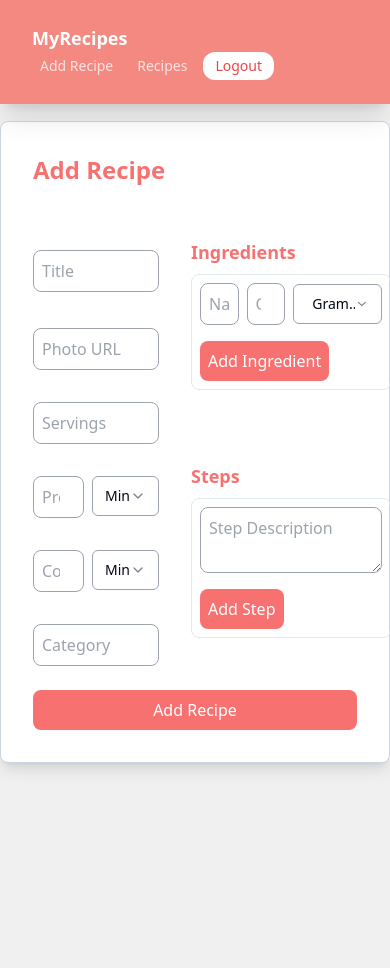
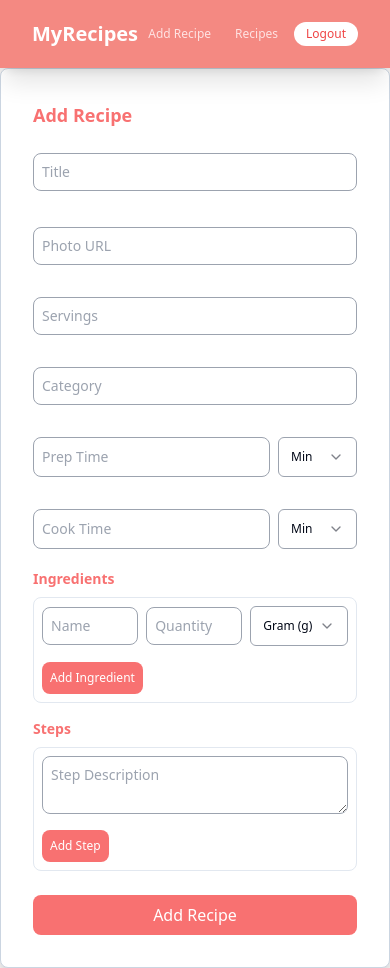
Before and after one commit to Karanrajsinh/MyFoodRecipe, a React (Vite) app: page /main/add-recipe in a window 390 px wide. Before the commit the page ends 844 px from the top, so only its background shows below. Built offline with nearby package versions, Linux system fonts and the light colour scheme; no server answers; sample sign-in values are in the browser's storage.

Commit message:
made app responsive with real-time user feedback

```diff
--- a/src/app_components/Navbar.jsx
+++ b/src/app_components/Navbar.jsx
@@ -6,12 +6,12 @@ function Navbar() {
 
   const auth = getAuth();
   return (
-    <nav className="sticky top-0 px-0 z-50 py-6 sm:p-8 text-red-100 shadow-xl bg-[#f48982]">
+    <nav className="sticky top-0 px-0 z-50 py-5 sm:p-8 text-red-100 shadow-xl bg-[#f48982]">
       <div className="container flex flex-wrap items-center justify-between mx-auto">
-        <div className="text-lg font-bold text-white sm:text-2xl">
+        <div className="text-xl font-bold text-white sm:text-xl">
           <Link to="/main">MyRecipes</Link>
         </div>
-        <div className="flex space-x-2 text-sm sm:space-x-4 sm:text-base">
+        <div className="flex space-x-2 text-xs sm:space-x-4 sm:text-base">
           <Link to="/main/add-recipe" className="px-2 py-1 hover:text-white sm:px-4 sm:py-1">
             Add Recipe
           </Link>
--- a/src/app_components/SearchBar.jsx
+++ b/src/app_components/SearchBar.jsx
@@ -11,7 +11,7 @@ function SearchBar() {
     const [filter, setFilter] = useState('title');
 
     const [searchQuery, setSearchQuery] = useState('');
-    const { setFetchedRecipes } = useRecipes();
+    const { setFetchedRecipes, setNoRecipeFound, setFetchingRecipes } = useRecipes();
 
     const parameter = () => {
         if (filter === 'title') {
@@ -49,45 +49,79 @@ function SearchBar() {
             // If there's a single filter (ingredients or category), apply it
             firestoreQuery = query(firestoreQuery, filters);
         }
+        setFetchingRecipes(true);
 
         getDocs(firestoreQuery).then((response) => {
+            if (response.empty) {
+                setNoRecipeFound(true);
+                setFetchedRecipes(false);
+            }
             let data = [];
             response.forEach((doc) => {
                 data.push(doc.data())
             });
             setFetchedRecipes(data);
+            setFetchingRecipes(false);
         }).catch((error) => {
             console.error("Error getting documents: ", error);
         });
     };
 
     return (
-        <div className="flex items-center justify-center gap-8 mx-auto mt-20 w-1/8">
-            <div className="flex flex-row w-[500px] p-2 bg-white border border-gray-300 rounded-full">
+        // <div className="flex items-center justify-center gap-8 mx-auto mt-20 w-1/8">
+        //     <div className="flex flex-row w-[500px] p-2 bg-white border border-gray-300 rounded-full">
+        //         <input
+        //             type="text"
+        //             onChange={(e) => setSearchQuery(e.target.value)}
+        //             placeholder="Search recipes..."
+        //             className="flex-grow p-2 ml-2 text-gray-400 tborder-none bg-inherit placeholder-color focus:outline-none focus:ring-0"
+        //         />
+        //         <Button onClick={handleSearch} className="p-2 px-4 ml-2 text-white bg-red-400 rounded-full hover:opacity-90 hover:bg-red-500">
+        //             Search
+        //         </Button>
+        //     </div>
+        //     <div className="flex items-center justify-center gap-4">
+        //         <Select defaultValue="title" onValueChange={(value) => setFilter(value)}>
+        //             <SelectTrigger className="min-w-[150px] rounded-3xl">
+        //                 <SelectValue placeholder="title" />
+        //             </SelectTrigger>
+        //             <SelectContent className="rounded-xl">
+        //                 <SelectGroup>
+        //                     <SelectItem className="rounded-xl" value="title">Recipe Name</SelectItem>
+        //                     <SelectItem className="rounded-xl" value="ingredients">Ingredients</SelectItem>
+        //                     <SelectItem className="rounded-xl" value="category">Category</SelectItem>
+        //                 </SelectGroup>
+        //             </SelectContent>
+        //         </Select>
+        //         <p className="w-full font-semibold text-center text-red-400">Search Filter</p>
+        //     </div>
+        // </div>
+        <div className="flex flex-wrap items-center w-full gap-4 mx-1 mt-20 md:justify-center">
+            <div className="flex flex-row md:min-w-[20%] max-w-[300px] p-2 bg-white border border-gray-300 rounded-full">
                 <input
                     type="text"
                     onChange={(e) => setSearchQuery(e.target.value)}
                     placeholder="Search recipes..."
-                    className="flex-grow p-2 ml-2 text-gray-400 tborder-none bg-inherit placeholder-color focus:outline-none focus:ring-0"
+                    className="flex-grow w-1/2 p-2 ml-2 text-gray-400 border-none md:w-full md:flex-grow bg-inherit placeholder-color focus:outline-none focus:ring-0"
                 />
-                <Button onClick={handleSearch} className="p-2 px-4 ml-2 text-white bg-red-400 rounded-full hover:opacity-90 hover:bg-red-500">
+                <Button onClick={handleSearch} className="px-2 ml-2 text-xs text-white bg-red-400 rounded-full md:text-sm hover:opacity-90 hover:bg-red-500">
                     Search
                 </Button>
             </div>
             <div className="flex items-center justify-center gap-4">
                 <Select defaultValue="title" onValueChange={(value) => setFilter(value)}>
-                    <SelectTrigger className="min-w-[150px] rounded-3xl">
+                    <SelectTrigger className=" text-xs md:text-sm w-[80px] md:min-w-[150px] rounded-3xl">
                         <SelectValue placeholder="title" />
                     </SelectTrigger>
                     <SelectContent className="rounded-xl">
                         <SelectGroup>
-                            <SelectItem className="rounded-xl" value="title">Recipe Name</SelectItem>
-                            <SelectItem className="rounded-xl" value="ingredients">Ingredients</SelectItem>
-                            <SelectItem className="rounded-xl" value="category">Category</SelectItem>
+                            <SelectItem className="text-xs md:text-sm rounded-xl" value="title">Recipe Name</SelectItem>
+                            <SelectItem className="text-xs md:text-sm rounded-xl" value="ingredients">Ingredients</SelectItem>
+                            <SelectItem className="text-xs md:text-sm rounded-xl" value="category">Category</SelectItem>
                         </SelectGroup>
                     </SelectContent>
                 </Select>
-                <p className="w-full font-semibold text-center text-red-400">Search Filter</p>
+                <p className="hidden font-semibold text-center text-red-400 md:block">Search Filter</p>
             </div>
         </div>
     )
--- a/src/context/Recipes.jsx
+++ b/src/context/Recipes.jsx
@@ -6,11 +6,12 @@ const RecipeContext = createContext();
 function RecipesProvider({ children }) {
 
   const [fetchedRecipes, setFetchedRecipes] = useState([]);
-
+  const [fetchingRecipes, setFetchingRecipes] = useState(false);
+  const [noRecipeFound, setNoRecipeFound] = useState(false);
   return (
     <RecipeContext.Provider value={
       {
-        fetchedRecipes, setFetchedRecipes
+        fetchedRecipes, setFetchedRecipes, fetchingRecipes, setFetchingRecipes, noRecipeFound, setNoRecipeFound
       }}>
       {children}
     </RecipeContext.Provider>
--- a/src/index.css
+++ b/src/index.css
@@ -5,14 +5,7 @@
 .placeholder-color::placeholder {
   color: inherit;
 }
-.custom-scrollbar {
-  max-height: 10rem; /* Example height */
-  overflow-y: auto;
-}
 
-.custom-scrollbar::-webkit-scrollbar {
-  width: 5px; /* Width of the entire scrollbar */
-}
 
 body{
   background-color: rgb(241, 240, 240);
@@ -32,12 +25,19 @@ body{
   animation: rotate 2s linear infinite;
 }
 
-.custom-scrollbar::-webkit-scrollbar-thumb {
-  background-color: #da6965; /* Red color for the scrollbar thumb */
-  border-radius: 20px; /* Roundness of the scrollbar thumb */
-}
 
 
+@layer utilities
+{
+
+  .custom-scrollbar::-webkit-scrollbar {
+    width: 3px; /* Width of the entire scrollbar */
+  }
+  .custom-scrollbar::-webkit-scrollbar-thumb {
+    background-color: #da6965; /* Red color for the scrollbar thumb */
+    border-radius: 20px; /* Roundness of the scrollbar thumb */
+  }
+}
 
 @layer base {
   :root {
--- a/src/pages/AddRecipe.jsx
+++ b/src/pages/AddRecipe.jsx
@@ -3,10 +3,16 @@ import { useForm, useFieldArray, Controller } from 'react-hook-form';
 import { MdCancel } from "react-icons/md";
 import { Select, SelectTrigger, SelectContent, SelectGroup, SelectItem, SelectValue } from '@/components/ui/select'
 import { addRecipe } from '@/utils/firebase';
+import { ImSpinner8 } from 'react-icons/im';
+import toast from 'react-hot-toast';
+import { useState } from 'react';
 
 
 
 function AddRecipe() {
+
+  const [isLoading, setIsLoading] = useState(false);
+
   const { register, handleSubmit, setValue, control, formState: { errors } } = useForm({
     defaultValues: {
       ingredients: [{ name: '', quantity: '' }],
@@ -28,6 +34,7 @@ function AddRecipe() {
 
   async function onSubmit(data) {
 
+    setIsLoading(true);
     const formatedIng = data.ingredients.map((ing) => ({
       name: ing.name.toLowerCase(),
       quantity: ing.quantity,
@@ -45,16 +52,24 @@ function AddRecipe() {
       ingredients: formatedIng,
       ingredientsNameList: formatedIng.map((ing) => ing.name)
     }
-    addRecipe(uid, formatedData, name)
+    addRecipe(uid, formatedData, name).then(() => {
+      setIsLoading(false);
+      toast.success('Recipe Created')
+    }).catch((err) => {
+      toast.error('Unable To Create Recipe');
+      setIsLoading(false)
+      console.error(err);
+    })
   }
 
   return (
-    <div className="flex items-center justify-center h-[80vh]">
+    <div className="flex items-center justify-center md:mt-28">
       <form onSubmit={handleSubmit(onSubmit)} className="w-full max-w-3xl p-8 bg-white border rounded-lg shadow-lg border-slate-300">
-        <h1 className="mb-6 text-2xl font-bold text-red-400">Add Recipe</h1>
-        <div className="flex justify-between mb-6">
-          <div className="flex flex-col w-[4/10] pr-4 mt-10 ">
+        <h1 className="mb-6 text-lg font-bold text-red-400 md:text-2xl">Add Recipe</h1>
+        <div className="flex flex-col justify-between gap-5 md:flex-row md:mb-6">
+          <div className="flex flex-col w-full text-sm md:pr-4 md:mt-10 ">
             <input
+              disabled={isLoading}
               type="text"
               placeholder="Title"
               {...register('title', { required: 'Title is required' })}
@@ -63,6 +78,7 @@ function AddRecipe() {
             {errors.title && <p className="text-red-500 ">{errors.title.message}</p>}
 
             <input
+              disabled={isLoading}
               type="text"
               placeholder="Photo URL"
               {...register('photoUrl', {
@@ -74,17 +90,25 @@ function AddRecipe() {
               className="w-full p-2 mt-8 border border-gray-400 rounded-lg focus:border-red-400 focus:outline-none"
             />
             {errors.photoUrl && <p className="text-red-500 ">{errors.photoUrl.message}</p>}
-
             <input
+              disabled={isLoading}
               type="number"
               placeholder="Servings"
               {...register('servings', { required: 'Servings is required' })}
               className="w-full p-2 mt-8 border border-gray-400 rounded-lg focus:border-red-400 focus:outline-none"
             />
             {errors.servings && <p className="text-red-500 ">{errors.servings.message}</p>}
-
+            <input
+              disabled={isLoading}
+              type="text"
+              placeholder="Category"
+              {...register('category', { required: 'Category is required' })}
+              className="z-10 w-full p-2 mt-8 border border-gray-400 rounded-lg focus:border-red-400 focus:outline-none"
+            />
+            {errors.category && <p className="text-red-500 ">{errors.category.message}</p>}
             <div className="flex mt-8">
               <input
+                disabled={isLoading}
                 type="number"
                 placeholder="Prep Time"
                 {...register('prepTime.time', { required: 'Prep Time is required', min: { value: 1, message: 'Must be  greater than 0' } })}
@@ -101,7 +125,7 @@ function AddRecipe() {
                       setValue(`prepTime.unit`, value);
                     }}
                   >
-                    <SelectTrigger className="w-[100px] ml-2">
+                    <SelectTrigger className=" text-xs md:text-sm w-[100px] ml-2">
                       <SelectValue placeholder="min" />
                     </SelectTrigger>
                     <SelectContent>
@@ -117,6 +141,7 @@ function AddRecipe() {
 
             <div className="flex mt-8">
               <input
+                disabled={isLoading}
                 type="number"
                 placeholder="Cook Time"
                 {...register('cookTime.time', { required: 'Cook Time is required', min: { value: 1, message: 'Must be  greater than 0' } })}
@@ -133,7 +158,7 @@ function AddRecipe() {
                       setValue(`cookTime.unit`, value);
                     }}
                   >
-                    <SelectTrigger className="w-[100px] ml-2">
+                    <SelectTrigger className=" text-xs md:text-sm w-[100px] ml-2">
                       <SelectValue placeholder="min" />
                     </SelectTrigger>
                     <SelectContent>
@@ -148,28 +173,23 @@ function AddRecipe() {
 
             {errors.cookTime && <p className="text-red-500 ">{errors.cookTime.time.message}</p>}
 
-            <input
-              type="text"
-              placeholder="Category"
-              {...register('category', { required: 'Category is required' })}
-              className="w-full p-2 mt-8 border border-gray-400 rounded-lg focus:border-red-400 focus:outline-none"
-            />
-            {errors.category && <p className="text-red-500 ">{errors.category.message}</p>}
           </div>
 
-          <div className="flex flex-col justify-around w-2/3 pl-4 ">
+          <div className="flex flex-col justify-around w-full text-sm md:pl-4 ">
             <div className="mb-4">
-              <h2 className="mb-2 text-lg font-semibold text-red-400">Ingredients</h2>
+              <h2 className="mb-2 font-semibold text-red-400 md:text-lg">Ingredients</h2>
               <div className="p-2 overflow-y-scroll border rounded-lg max-h-60 custom-scrollbar">
                 {ingredientFields.map((field, index) => (
                   <div key={field.id} className="flex items-center mb-2">
                     <input
+                      disabled={isLoading}
                       type="text"
                       placeholder="Name"
                       {...register(`ingredients.${index}.name`, { required: 'Name is required' })}
                       className="w-1/2 p-2 border border-gray-400 rounded-lg focus:border-red-400 focus:outline-none"
                     />
                     <input
+                      disabled={isLoading}
                       type="number"
                       placeholder="Quantity"
                       {...register(`ingredients.${index}.quantity`, { required: 'Quantity is required', min: { value: 1, message: 'Must be  greater than 0' } })}
@@ -186,7 +206,7 @@ function AddRecipe() {
                             setValue(`ingredients.${index}.unit`, value);
                           }}
                         >
-                          <SelectTrigger className="w-[250px] ml-2">
+                          <SelectTrigger className=" w-[150px] z-10 text-xs md:text-sm md:w-[250px] ml-2">
                             <SelectValue placeholder="Unit" />
                           </SelectTrigger>
                           <SelectContent>
@@ -208,7 +228,7 @@ function AddRecipe() {
                     {ingredientFields.length > 1 && (
                       <button
                         type="button"
-                        className="ml-2 text-red-500"
+                        className="ml-2 text-lg text-red-500"
                         onClick={() => removeIngredient(index)}
                       >
                         <MdCancel />
@@ -218,7 +238,7 @@ function AddRecipe() {
                 ))}
                 <button
                   type="button"
-                  className="p-2 mt-2 text-white bg-red-400 rounded-lg"
+                  className="p-2 mt-2 text-xs text-white bg-red-400 rounded-lg"
                   onClick={() => addIngredient({ name: '', quantity: '' })}
                 >
                   Add Ingredient
@@ -228,11 +248,12 @@ function AddRecipe() {
             </div>
 
             <div>
-              <h2 className="mb-2 text-lg font-semibold text-red-400">Steps</h2>
+              <h2 className="mb-2 font-semibold text-red-400 md:text-lg">Steps</h2>
               <div className="p-2 overflow-y-scroll border rounded-lg max-h-40 custom-scrollbar">
                 {stepFields.map((field, index) => (
                   <div key={field.id} className="flex items-center mb-2">
                     <textarea
+                      disabled={isLoading}
                       placeholder="Step Description"
                       {...register(`steps.${index}.description`, { required: 'Step description is required' })}
                       className="w-full p-2 border border-gray-400 rounded-lg focus:border-red-400 focus:outline-none"
@@ -241,7 +262,7 @@ function AddRecipe() {
                     {stepFields.length > 1 && (
                       <button
                         type="button"
-                        className="ml-2 text-red-500"
+                        className="ml-2 text-lg text-red-500"
                         onClick={() => removeStep(index)}
                       >
                         <MdCancel />
@@ -251,7 +272,7 @@ function AddRecipe() {
                 ))}
                 <button
                   type="button"
-                  className="p-2 mt-2 text-white bg-red-400 rounded-lg"
+                  className="p-2 mt-2 text-xs text-white bg-red-400 rounded-lg"
                   onClick={() => addStep({ description: '' })}
                 >
                   Add Step
@@ -263,9 +284,12 @@ function AddRecipe() {
         </div>
         <button
           type="submit"
-          className="w-full p-2 text-white bg-red-400 rounded-lg"
+          className="flex items-center justify-center w-full gap-4 p-2 mt-6 text-white bg-red-400 rounded-lg"
         >
-          Add Recipe
+          <span>
+            Add Recipe
+          </span>
+          {isLoading && <ImSpinner8 className='spinner-rotate' />}
         </button>
       </form>
     </div>
--- a/src/pages/Login.jsx
+++ b/src/pages/Login.jsx
@@ -4,9 +4,11 @@ import { useNavigate } from "react-router-dom";
 import { useForm } from "react-hook-form";
 import { createUser, loginUser } from "@/utils/firebase";
 import { getFirebaseAuthErrorMessage } from "@/utils/uitls";
+import { ImSpinner8 } from "react-icons/im";
 
 function Login() {
   const { error, setError } = useUserAuth();
+  const [isLoading, setIsLoading] = useState(false);
   const [type, setType] = useState('SignUp');
   const navigate = useNavigate();
   const { register, handleSubmit, formState: { errors } } = useForm();
@@ -19,11 +21,13 @@ function Login() {
   }
 
   function handelData(data) {
+    setIsLoading(true);
     const { name, email, password } = data;
 
     if (type === 'SignUp') createUser(email, password, name).then(() => {
       setError('');
       navigate('/main');
+      setIsLoading(false);
     }).catch((err) => {
       setError(getFirebaseAuthErrorMessage(err.code));
     });
@@ -31,6 +35,7 @@ function Login() {
     if (type === "SignIn") loginUser(email, password).then(() => {
       setError('');
       navigate('/main');
+      setIsLoading(false);
     }).catch((err) => setError(getFirebaseAuthErrorMessage(err.code)))
 
   }
@@ -40,20 +45,21 @@ function Login() {
   };
 
   return (
-    <div className="flex items-center justify-center h-screen">
+    <div className="flex items-center justify-center min-h-screen px-4 sm:px-6 lg:px-8">
       <form
         onSubmit={handleSubmit(onSubmit)}
-        className="w-full max-w-md p-8 bg-white border rounded-lg shadow-lg border-slate-300"
+        className="w-full max-w-md p-8 bg-white border rounded-lg shadow-lg border-slate-300 sm:p-6 lg:p-8"
       >
-        <h1 className="mb-6 text-2xl font-bold text-red-500">
+        <h1 className="mb-6 text-2xl font-bold text-red-500 sm:text-xl lg:text-2xl">
           {type === "SignUp" ? "Sign Up" : "Sign In"}
         </h1>
         {type === "SignUp" && (
           <div className="mb-4">
             <input
+              disabled={isLoading}
               type="text"
               placeholder="Name"
-              className="w-full p-2 border rounded-lg focus:border-red-400 focus:outline-none"
+              className="w-full p-2 border rounded-lg focus:border-red-400 focus:outline-none sm:text-sm lg:text-base"
               {...register('name', { required: 'Name is required' })}
             />
             {errors.name && <p className="text-red-500">{errors.name.message}</p>}
@@ -61,9 +67,10 @@ function Login() {
         )}
         <div className="mb-4">
           <input
+            disabled={isLoading}
             type="email"
             placeholder="Email"
-            className="w-full p-2 border rounded-lg focus:border-red-400 focus:outline-none"
+            className="w-full p-2 border rounded-lg focus:border-red-400 focus:outline-none sm:text-sm lg:text-base"
             {...register('email', {
               required: 'Email is required',
               pattern: {
@@ -76,10 +83,11 @@ function Login() {
         </div>
         <div className="mb-4">
           <input
+            disabled={isLoading}
             type="password"
             placeholder="Password"
             autoComplete="password"
-            className="w-full p-2 border rounded-lg focus:border-red-400 focus:outline-none"
+            className="w-full p-2 border rounded-lg focus:border-red-400 focus:outline-none sm:text-sm lg:text-base"
             {...register('password', { required: 'Password is required' })}
           />
           {errors.password && <p className="text-red-500">{errors.password.message}</p>}
@@ -87,11 +95,12 @@ function Login() {
         {error !== '' && <p className="mb-2 text-red-500">{error}</p>}
         <button
           type="submit"
-          className="w-full p-2 text-white bg-red-400 rounded-lg"
+          className="flex items-center justify-center w-full gap-2 p-2 text-white bg-red-400 rounded-lg sm:text-sm lg:text-base"
         >
           {type === "SignUp" ? "Sign Up" : "Sign In"}
+          {isLoading && <ImSpinner8 className="spinner-rotate" />}
         </button>
-        <p className="mt-4">
+        <p className="mt-4 sm:text-sm lg:text-base">
           {type === "SignIn" ? "Don't Have An Account?" : "Already Have An Account?"}
           <button
             type="button"
@@ -103,6 +112,7 @@ function Login() {
         </p>
       </form>
     </div>
+
   );
 }
 
```
Also changed, not shown: src/app_components/Recipe.jsx (+31 -10 lines), src/app_components/RecipeDetail.jsx (+16 -16 lines), src/pages/MainPage.jsx (+8 -6 lines), src/pages/RecipePage.jsx (+9 -9 lines), public/cook-book.png (added).
